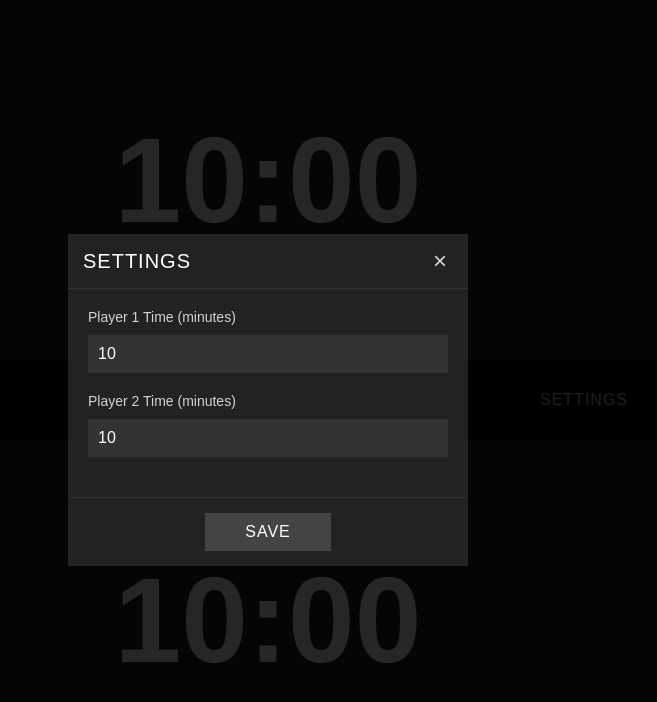
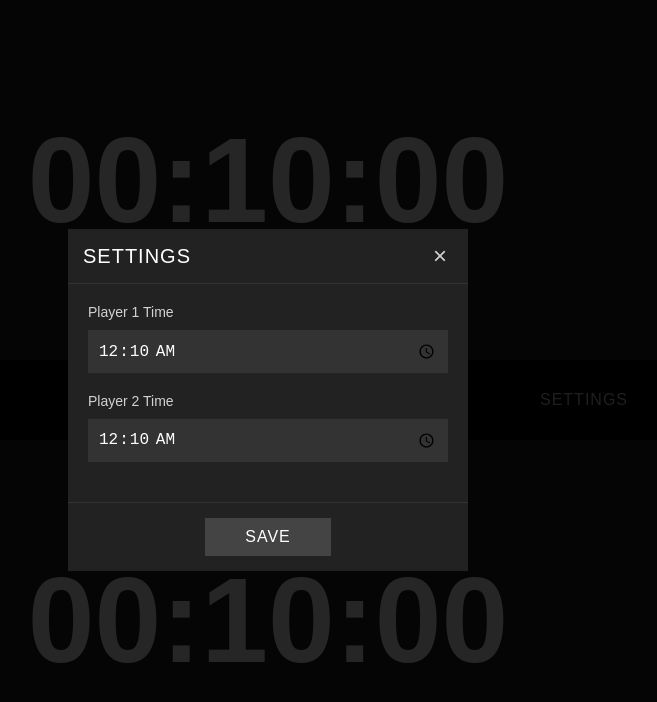
Before and after one commit to kornilova203/work-rest-timer, a plain HTML site: page index.html in a window 1280 px wide. Both pictures are taken after a click on the button "SETTINGS". Shown: the whole page, without its empty margins (372-1029 px from the left). Drawn offline with Linux system fonts and the light colour scheme.

Commit message:
time input field

```diff
--- a/app.js
+++ b/app.js
@@ -71,11 +71,7 @@ class ChessPlayer {
     const minutes = Math.floor((totalSeconds % 3600) / 60);
     const seconds = totalSeconds % 60;
 
-    if (hours > 0) {
-      return `${hours.toString().padStart(2, '0')}:${minutes.toString().padStart(2, '0')}:${seconds.toString().padStart(2, '0')}`;
-    } else {
-      return `${minutes.toString().padStart(2, '0')}:${seconds.toString().padStart(2, '0')}`;
-    }
+    return `${hours.toString().padStart(2, '0')}:${minutes.toString().padStart(2, '0')}:${seconds.toString().padStart(2, '0')}`;
   }
 }
 
@@ -103,8 +99,11 @@ class ChessTimer {
   }
 
   init() {
-    // Initialize all players' displays
-    this.players.forEach(player => player.updateDisplay());
+    // Initialize all players' displays with proper formatting
+    this.players.forEach(player => {
+      // Force an update of the time display with the correct format
+      player.updateDisplay();
+    });
 
     // Set up control buttons
     this.resetButton.addEventListener('click', () => this.reset());
@@ -295,16 +294,18 @@ class ChessTimer {
 
 // Initialize the timer when the DOM is fully loaded
 document.addEventListener('DOMContentLoaded', () => {
-  // Load saved settings if they exist
-  const player1Time = localStorage.getItem('player1Time') || 10;
-  const player2Time = localStorage.getItem('player2Time') || 10;
+  const initialTimeInSeconds = 10 * 60; // 10 minutes in seconds
 
-  const initialTimeInMinutes = 10;
-  // Load player-specific times if available
-  const player1Minutes = localStorage.getItem('player1Time') || initialTimeInMinutes;
-  const player2Minutes = localStorage.getItem('player2Time') || initialTimeInMinutes;
+  // Load player-specific times in seconds if available, default to 10 minutes (600 seconds)
+  const player1TimeSeconds = parseFloat(localStorage.getItem('player1Time')) || initialTimeInSeconds;
+  const player2TimeSeconds = parseFloat(localStorage.getItem('player2Time')) || initialTimeInSeconds;
+
+  // Convert seconds to minutes for the ChessTimer constructor
+  const player1TimeMinutes = player1TimeSeconds / 60;
+  const player2TimeMinutes = player2TimeSeconds / 60;
+
   // Initialize with saved or default times
-  const timer = new ChessTimer(player1Minutes, player2Minutes);
+  const timer = new ChessTimer(player1TimeMinutes, player2TimeMinutes);
 
   // Set up settings modal functionality
   const settingsButton = document.getElementById('settings');
@@ -314,9 +315,16 @@ document.addEventListener('DOMContentLoaded', () => {
   const player1TimeInput = document.getElementById('player1-time');
   const player2TimeInput = document.getElementById('player2-time');
 
-  // Set initial values from localStorage
-  player1TimeInput.value = player1Time;
-  player2TimeInput.value = player2Time;
+  // Set initial values from localStorage - convert seconds to HH:MM:SS format
+  const setTimeInputValue = (input, seconds) => {
+    const hours = Math.floor(seconds / 3600);
+    const minutes = Math.floor((seconds % 3600) / 60);
+    const secs = Math.floor(seconds % 60);
+    input.value = `${hours.toString().padStart(2, '0')}:${minutes.toString().padStart(2, '0')}:${secs.toString().padStart(2, '0')}`;
+  };
+
+  setTimeInputValue(player1TimeInput, player1TimeSeconds);
+  setTimeInputValue(player2TimeInput, player2TimeSeconds);
 
   // Open settings modal
   settingsButton.addEventListener('click', () => {
@@ -334,16 +342,33 @@ document.addEventListener('DOMContentLoaded', () => {
 
   // Save settings
   saveSettingsButton.addEventListener('click', () => {
-    const player1NewTime = parseInt(player1TimeInput.value) || 10;
-    const player2NewTime = parseInt(player2TimeInput.value) || 10;
+    // Parse time values directly to seconds from HH:MM:SS format
+    const parseTimeToSeconds = (timeString) => {
+      let parts = timeString.split(':').map(val => parseInt(val) || 0);
 
-    // Save to localStorage
-    localStorage.setItem('player1Time', player1NewTime);
-    localStorage.setItem('player2Time', player2NewTime);
+      // Handle both HH:MM:SS and HH:MM formats
+      if (parts.length === 2) {
+        // Treat as HH:MM format
+        const [hours, minutes] = parts;
+        return (hours * 60 * 60) + (minutes * 60);
+      } else {
+        // HH:MM:SS format
+        const [hours, minutes, seconds] = parts;
+        return (hours * 60 * 60) + (minutes * 60) + seconds;
+      }
+    };
 
-    // Update timer with new values
-    timer.updatePlayerTime(timer.players[0], player1NewTime * 60 * 1000);
-    timer.updatePlayerTime(timer.players[1], player2NewTime * 60 * 1000);
+    // Get time in seconds directly
+    const player1NewTimeSeconds = parseTimeToSeconds(player1TimeInput.value);
+    const player2NewTimeSeconds = parseTimeToSeconds(player2TimeInput.value);
+
+    // Save to localStorage in seconds
+    localStorage.setItem('player1Time', player1NewTimeSeconds);
+    localStorage.setItem('player2Time', player2NewTimeSeconds);
+
+    // Update timer with new values - convert seconds to milliseconds
+    timer.updatePlayerTime(timer.players[0], player1NewTimeSeconds * 1000);
+    timer.updatePlayerTime(timer.players[1], player2NewTimeSeconds * 1000);
 
     if (timer.isRunning()) {
       timer.reset();
--- a/index.html
+++ b/index.html
@@ -12,7 +12,7 @@
   <div class="container">
     <div class="timer-container">
       <div id="player1" class="timer">
-        <div class="time">10:00</div>
+        <div class="time">00:10:00</div>
       </div>
       <div class="controls-wrapper">
         <div id="controls" class="controls hidden">
@@ -30,12 +30,12 @@
           </div>
           <div class="time-settings">
             <div class="player-time-setting">
-              <label for="player1-time">Player 1 Time (minutes)</label>
-              <input type="number" id="player1-time" min="1" max="120" value="10">
+              <label for="player1-time">Player 1 Time</label>
+              <input type="time" id="player1-time" step="60" value="00:10:00">
             </div>
             <div class="player-time-setting">
-              <label for="player2-time">Player 2 Time (minutes)</label>
-              <input type="number" id="player2-time" min="1" max="120" value="10">
+              <label for="player2-time">Player 2 Time</label>
+              <input type="time" id="player2-time" step="60" value="00:10:00">
             </div>
           </div>
           <div class="modal-footer">
@@ -44,7 +44,7 @@
         </div>
       </div>
       <div id="player2" class="timer">
-        <div class="time">10:00</div>
+        <div class="time">00:10:00</div>
       </div>
     </div>
   </div>
```
